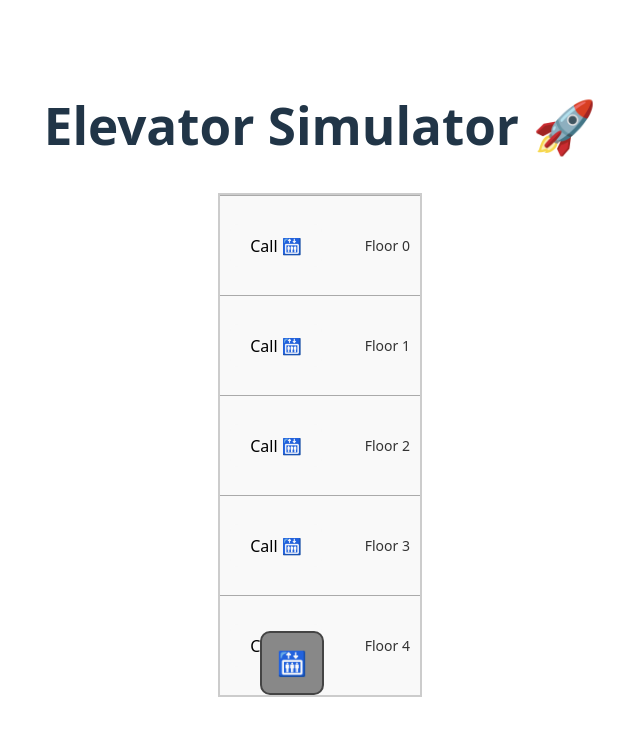
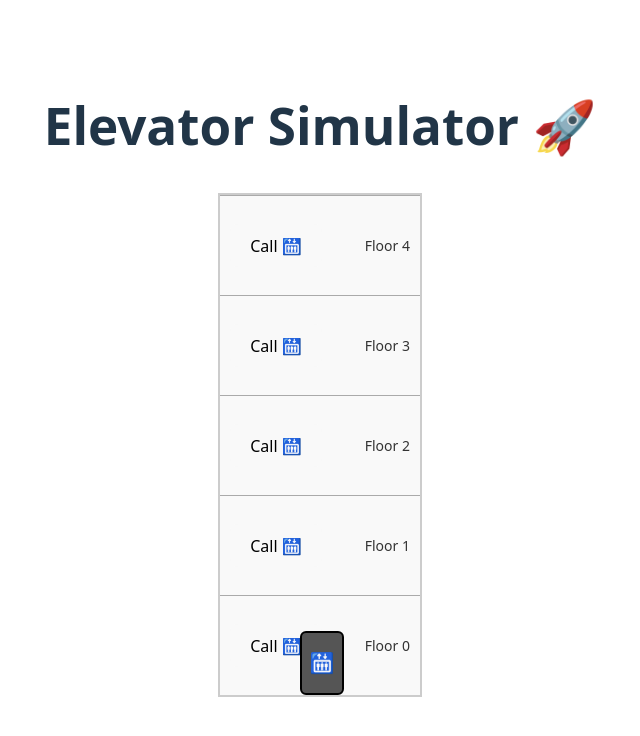
Before and after one commit to teja0818/elevator-simulator-web_v2, a React (Vite) app: page / in a window 1280 px wide. Shown: the top 736 px of the page, without its empty margins (320-960 px from the left). Built offline with nearby package versions, Linux system fonts and the light colour scheme.

Commit message:
version 7

```diff
--- a/src/components/Building.css
+++ b/src/components/Building.css
@@ -2,25 +2,22 @@
   position: relative;
   width: 200px;
   height: 500px;
-  border: 2px solid #ccc;
   margin: 40px auto;
   background-color: #f9f9f9;
+  border: 2px solid #ccc;
   display: flex;
-  flex-direction: column; /* Keep as column */
-  justify-content: flex-end; /* Stack from bottom */
+  flex-direction: column;
 }
-
-
 .floor {
+  position: relative;
   height: 100px;
   border-top: 1px solid #aaa;
   display: flex;
   align-items: center;
   justify-content: space-between;
   padding: 0 10px;
+  box-sizing: border-box;
 }
-
-
 .floor-label {
   font-size: 14px;
   color: #333;
--- a/src/components/Building.tsx
+++ b/src/components/Building.tsx
@@ -32,7 +32,6 @@ const Building: React.FC = () => {
           clearInterval(interval);
           return current;
         }
-
         return targetFloor > current ? current + 1 : current - 1;
       });
     }, 1000);
@@ -42,15 +41,12 @@ const Building: React.FC = () => {
 
   return (
     <div className="building">
-      {[...Array(NUM_FLOORS)].reverse().map((_, i) => {
-        const floor = i;
-        return (
-          <div className="floor" key={floor}>
-            <button onClick={() => callElevator(floor)}>Call 🛗</button>
-            <span className="floor-label">Floor {floor}</span>
-          </div>
-        );
-      })}
+      {Array.from({ length: NUM_FLOORS }, (_, floor) => (
+        <div className="floor" key={floor}>
+          <button onClick={() => callElevator(NUM_FLOORS - 1 - floor)}>Call 🛗</button>
+          <span className="floor-label">Floor {NUM_FLOORS - 1 - floor}</span>
+        </div>
+      ))}
       <Elevator floor={elevatorFloor} />
     </div>
   );
--- a/src/components/Elevator.css
+++ b/src/components/Elevator.css
@@ -1,14 +1,15 @@
 .elevator {
   position: absolute;
-    left: 40px;
-    width: 60px;
+  left: 80px;
+  width: 40px;
   height: 60px;
-    background: #888;
-    border: 2px solid #444;
-    border-radius: 10px;
-    transition: bottom 0.5s ease-in-out;
+  background: #555;
+  border: 2px solid #000;
+  border-radius: 6px;
+  transition: bottom 1s ease-in-out;
   display: flex;
   align-items: center;
   justify-content: center;
-    font-size: 24px;
+  color: white;
+  font-size: 20px;
 }
--- a/src/components/Elevator.tsx
+++ b/src/components/Elevator.tsx
@@ -2,7 +2,7 @@ import React from 'react';
 import './Elevator.css';
 
 type ElevatorProps = {
-  floor: number; // 0 is ground floor
+  floor: number;
 };
 
 const Elevator: React.FC<ElevatorProps> = ({ floor }) => {
```
Lines whose indentation alone changed are shown as unchanged.
